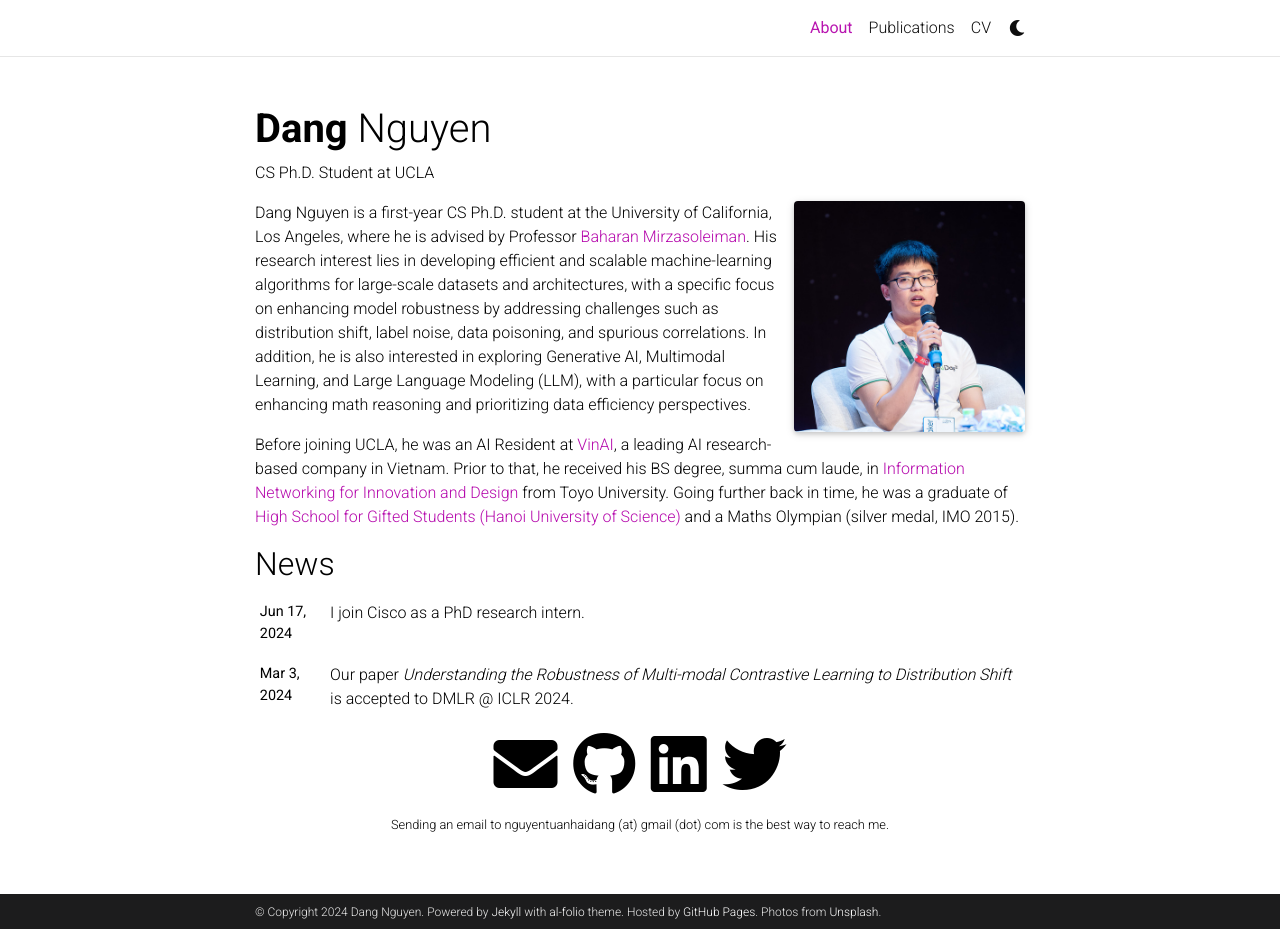
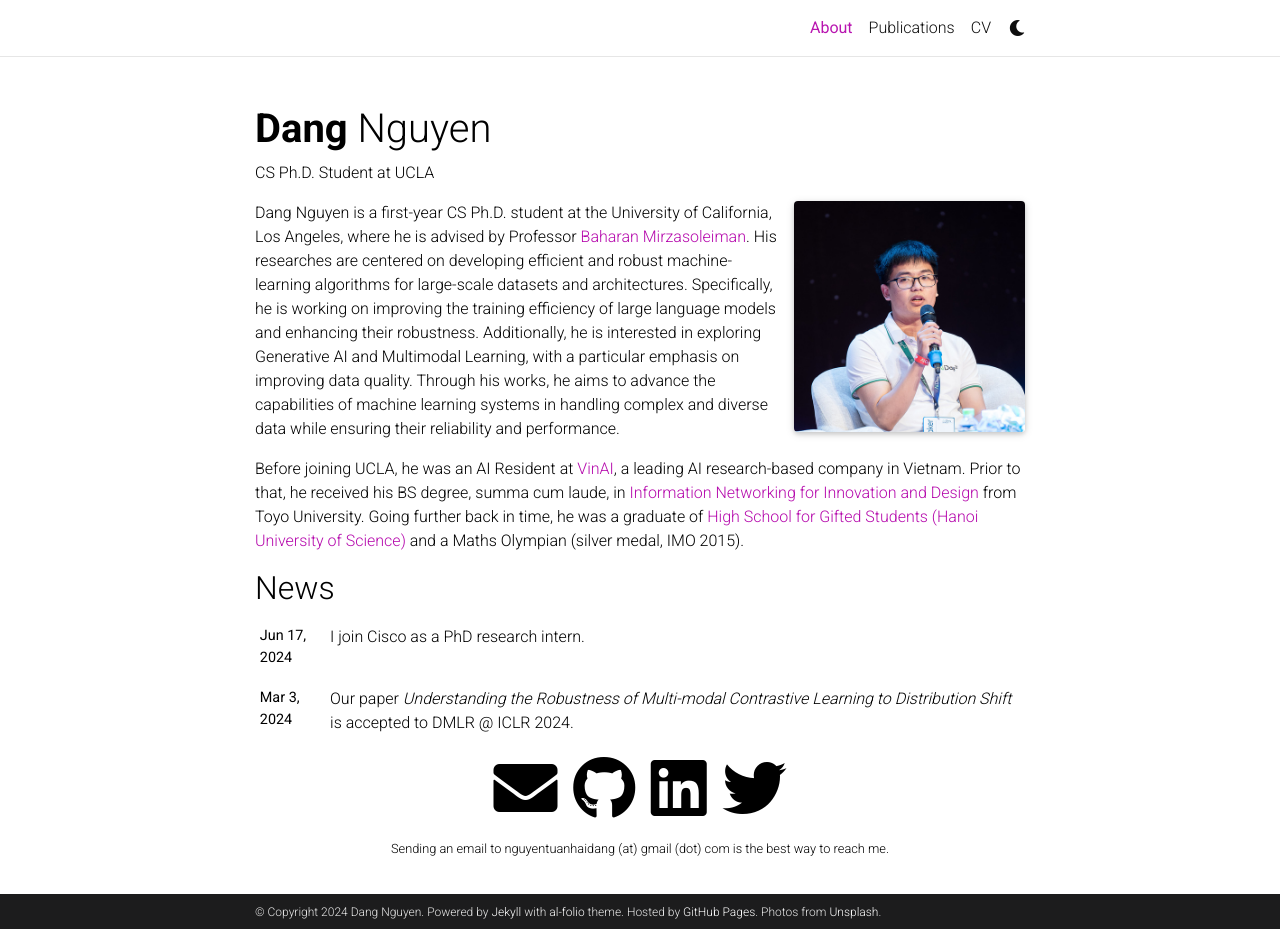
Before and after one commit to hsgser/hsgser.github.io, a Jekyll site: the page built from _pages/about.md, in a window 1280 px wide and 929 px high. Built offline with Jekyll 4.4.1, drawn with Linux system fonts in a browser that asks for light colours; full-size pictures stand in for the smaller copies a plugin makes; comment, search, counter and statistics services are not loaded; a style sheet for code colours, icons or effects is not loaded.

Commit message:
Update research interests

```diff
--- a/_pages/about.md
+++ b/_pages/about.md
@@ -18,6 +18,6 @@ selected_papers: false # includes a list of papers marked as "selected={true}"
 social: true  # includes social icons at the bottom of the page
 ---
 
-Dang Nguyen is a first-year CS Ph.D. student at the University of California, Los Angeles, where he is advised by Professor <a href="https://baharanm.github.io/">Baharan Mirzasoleiman</a>. His research interest lies in developing efficient and scalable machine-learning algorithms for large-scale datasets and architectures, with a specific focus on enhancing model robustness by addressing challenges such as distribution shift, label noise, data poisoning, and spurious correlations. In addition, he is also interested in exploring Generative AI, Multimodal Learning, and Large Language Modeling (LLM), with a particular focus on enhancing math reasoning and prioritizing data efficiency perspectives.
+Dang Nguyen is a first-year CS Ph.D. student at the University of California, Los Angeles, where he is advised by Professor <a href="https://baharanm.github.io/">Baharan Mirzasoleiman</a>. His researches are centered on developing efficient and robust machine-learning algorithms for large-scale datasets and architectures. Specifically, he is working on improving the training efficiency of large language models and enhancing their robustness. Additionally, he is interested in exploring Generative AI and Multimodal Learning, with a particular emphasis on improving data quality. Through his works, he aims to advance the capabilities of machine learning systems in handling complex and diverse data while ensuring their reliability and performance.
 
 Before joining UCLA, he was an AI Resident at <a href="https://www.vinai.io/">VinAI</a>, a leading AI research-based company in Vietnam. Prior to that, he received his BS degree, summa cum laude, in <a href="https://www.toyo.ac.jp/en/academics/faculty/iniad/">Information Networking for Innovation and Design</a> from Toyo University. Going further back in time, he was a graduate of <a href="https://en.wikipedia.org/wiki/High_School_for_Gifted_Students,_Hanoi_University_of_Science">High School for Gifted Students (Hanoi University of Science)</a> and a Maths Olympian (silver medal, IMO 2015).
```
